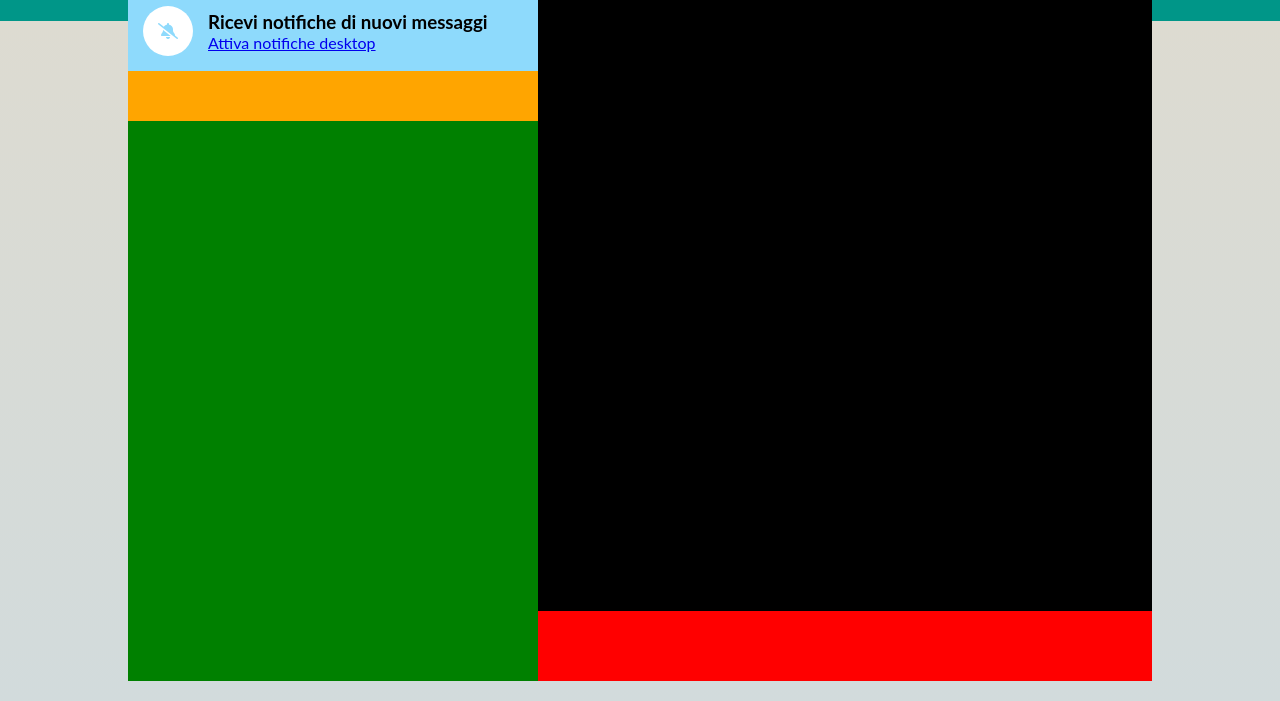
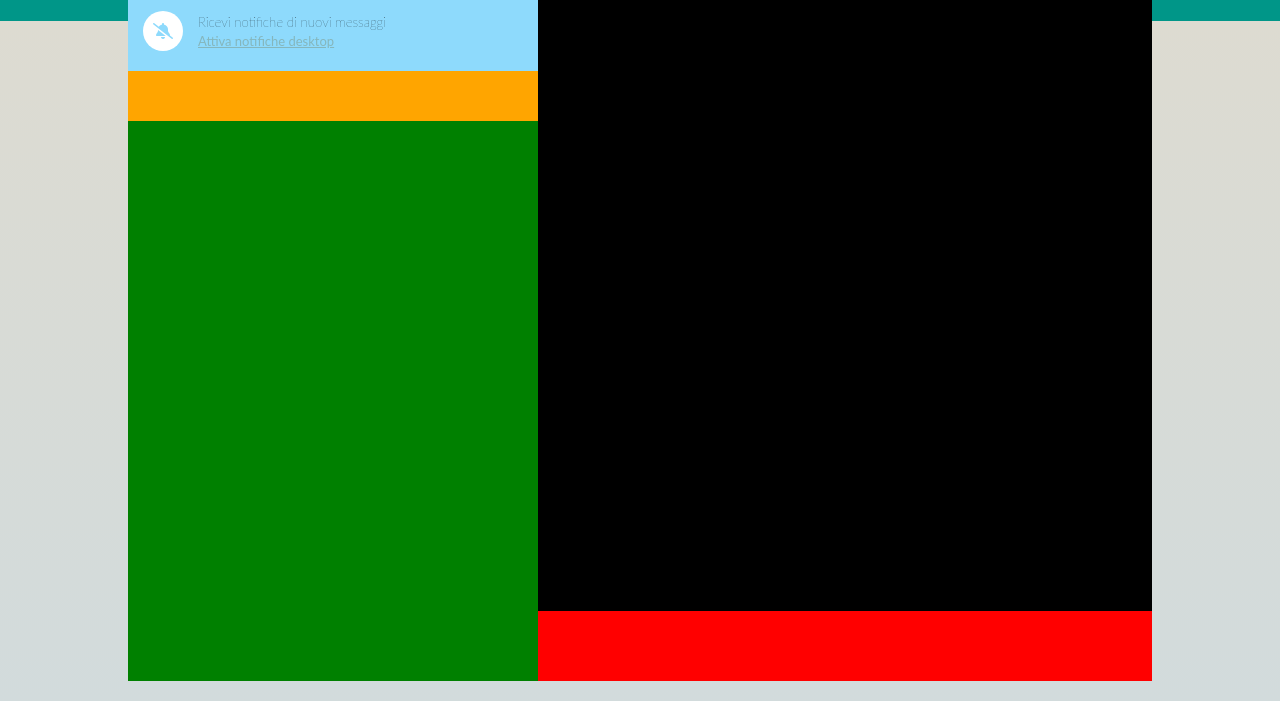
Before and after one commit to dmonteleo/vue-boolzapp, a plain HTML site: page index.html in a window 1280 px wide. Shown: the part 99-800 px from the top of the page. Drawn offline with Linux system fonts and the light colour scheme.

Commit message:
disclaimer left

```diff
--- a/assets/css/style.css
+++ b/assets/css/style.css
@@ -78,13 +78,22 @@ body {
 
 .disclaimer-left-logo i {
   background-color: white;
-  width: 50px;
-  height: 50px;
+  width: 40px;
+  height: 40px;
   border-radius: 50%;
-  line-height: 50px;
+  line-height: 40px;
   text-align: center;
   color: #8edafc;
   margin: 0 15px;
+}
+
+.disclaimer-left-text h5 {
+  font-weight: lighter;
+}
+
+.disclaimer-left-text a {
+  color: #85b6bc;
+  font-size: small;
 }
 
 /* SEARCHBAR LEFT */
--- a/index.html
+++ b/index.html
@@ -29,8 +29,8 @@
         <div class="disclaimer-left-logo">
           <i class="fa fa-bell-slash" aria-hidden="true"></i>
         </div>
-        <div class="left-disclaimer-text">
-          <h3>Ricevi notifiche di nuovi messaggi</h3>
+        <div class="disclaimer-left-text">
+          <h5>Ricevi notifiche di nuovi messaggi</h5>
           <a href="#">Attiva notifiche desktop</a>
         </div>
       </div>
```
